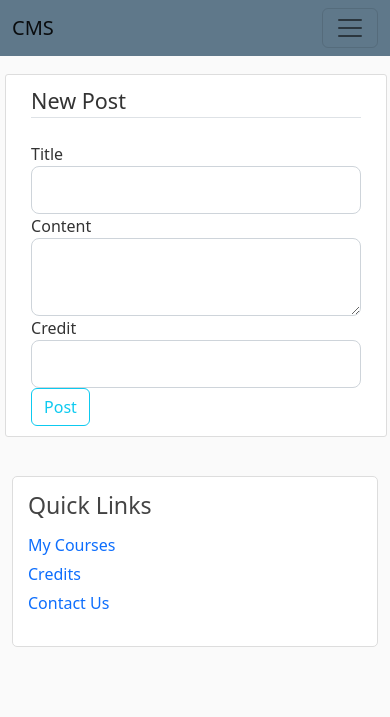
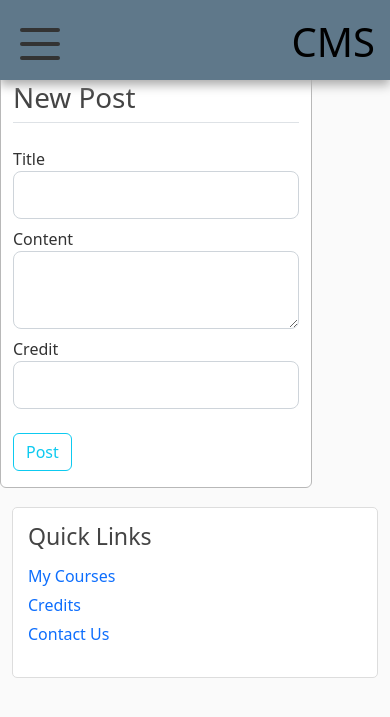
Before and after one commit to yxjat/cms, a Flask app: page /posts/new in a window 390 px wide. Shown: the top 717 px of the page. Run offline with Flask 2, Linux system fonts and the light colour scheme; a user stored in the database is signed in; some libraries are stand-ins or nearby versions.

Commit message:
form change and navbar change

```diff
--- a/cms/forms.py
+++ b/cms/forms.py
@@ -11,7 +11,7 @@ class regform(FlaskForm):
 
     email = StringField('Email',  validators =[DataRequired(),Email() ])
     password = PasswordField('Password', validators=[DataRequired()])
-    confpassword = PasswordField('ConfPassword', validators=[DataRequired(), EqualTo('password')])
+    confpassword = PasswordField('ConfirmPassword', validators=[DataRequired(), EqualTo('password')])
     isProf = BooleanField('Check for course instructors')
     submit = SubmitField('Sign Up')
 
@@ -99,7 +99,7 @@ class enrollment_form(FlaskForm):
     submit = SubmitField('Enrol')
 
 class contactForm(FlaskForm):
-    name = StringField('Enter your name', validators = [DataRequired()])
-    email = StringField('Enter your email address', validators = [DataRequired(),Email()])
-    content = TextAreaField('Your Message', validators = [DataRequired()])
+    name = StringField('Name', validators = [DataRequired()])
+    email = StringField('Email', validators = [DataRequired(),Email()])
+    content = TextAreaField('Message', validators = [DataRequired()])
     submit = SubmitField('Submit')
--- /dev/null
+++ b/cms/static/contact.css
@@ -0,0 +1,6 @@
+.contactform{
+   background: #FFFFFF;
+    border-radius: 6px;
+    width: 80%;
+    border: 1px solid #B8B8B8;
+}
--- a/cms/static/login.css
+++ b/cms/static/login.css
@@ -10,6 +10,7 @@
 }
 .loginform{
   padding-bottom: 10px;
+
 }
 .formb .text-muted2{
 margin-top: 5px;
--- a/cms/static/main.css
+++ b/cms/static/main.css
@@ -8,31 +8,7 @@ body {
     color: #444444;
   }
 
-  .bg-steel {
-    background-color: #5f788a;
-  }
 
-
-  .site-header .navbar-nav .nav-link {
-    color: #cbd5db;
-    margin-left: 20px;
-    font-weight: 600;
-  }
-
-  .site-header .navbar-nav .nav-link:hover {
-    color: #ffffff;
-  }
-
-  .site-header .navbar-nav .nav-link.active {
-    font-weight: bold;
-  }
-
-  .divcontain-section{
-    display: flex;
-    flex-direction: column;
-    justify-content: center;
-    align-items: center;
-  }
   .content-section {
     background: #ffffff;
     padding: 10px 20px;
--- /dev/null
+++ b/cms/static/navbar.css
@@ -0,0 +1,142 @@
+.navbar input[type='checkbox'],
+.navbar .hamburger-lines{
+    display:none;
+}
+.navbar{
+    box-shadow: 0px 5px 10px 0px #aaa;
+    position:fixed;
+    width: 100%;
+    background: #5f788a;
+}
+.navbar-container{
+    display:flex;
+    justify-content: space-between;
+    height: 50px;
+    align-items:center;
+}
+.menu-items{
+   order:2;
+   display:flex;
+}
+.menu-items li{
+    list-style:none;
+    margin-left:1.5rem;
+    margin-top: 6px;
+    font-size:1.3rem;
+}
+.logo{
+    order:1;
+    font-size: 2rem;
+    color:black;
+}
+.navbar a{
+    color:black;
+    text-decoration: none;
+    font-weight: 500;
+    transition: 0.3s ease-in-out;
+}
+.navbar a:hover{
+    color: #319bf7;
+}
+@media(max-width: 768px){
+
+    .navbar-container input[type='checkbox'],
+    .navbar-container .hamburger-lines{
+        display:block;
+    }
+    .navbar-container{
+        display:block;
+        position:relative;
+        height: 64px;
+    }
+    .navbar-container input[type='checkbox']{
+        position:absolute;
+        display:block;
+        height:32px;
+        width:40px;
+        top:20px;
+        left:20px;
+        z-index:3;
+        opacity:0;
+
+
+    }
+    .navbar-container .hamburger-lines{
+        display:block;
+        height:32px;
+        width: 40px;
+        position:absolute;
+        top:20px;
+        left:20px;
+        z-index:2;
+        display:flex;
+        flex-direction:column;
+        justify-content: space-between;
+    }
+    .navbar-container .hamburger-lines .line{
+        display:block;
+        height: 4px;
+        width: 100%;
+        border-radius:10px;
+        background: #333333;
+    }
+    .navbar-container .hamburger-lines .line1{
+        transform-origin: 0% 0%;
+        transition: transform 0.4s ease-in-out;
+    }
+    .navbar-container .hamburger-lines .line2{
+
+        transition: transform 0.4s ease-in-out;
+    }
+    .navbar-container .hamburger-lines .line3{
+        transform-origin: 0% 100%;
+        transition: transform 0.4s ease-in-out;
+    }
+    .navbar .menu-items{
+        padding-top: 100px;
+        background: #5f788a;
+        height: 100vh;
+        max-width: 300px;
+        transform: translateX(-150%);
+        display:flex;
+        flex-direction: column;
+        margin-left:-40px;
+        padding-left: 50px;
+        transition: transform 0.5s ease-in-out;
+        box-shadow: 5px 0px 10px 0px #aaa;
+    }
+    .navbar .menu-items li{
+        margin-bottom: 3rem;
+        font-size:2rem;
+        font-weight: 500;
+
+    }
+    .logo{
+        position: absolute;
+        top: 10px;
+        right:15px;
+        font-size:2.5rem;
+    }
+    .navbar-container input[type="checkbox"]:checked ~.menu-items{
+        transform: translateX(0);
+    }
+    .navbar-container input[type="checkbox"]:checked ~.hamburger-lines .line1{
+       transform: rotate(45deg);
+    }
+
+    .navbar-container input[type="checkbox"]:checked ~.hamburger-lines .line2{
+       transform: scaleY(0);
+    }
+
+    .navbar-container input[type="checkbox"]:checked ~.hamburger-lines .line3{
+       transform: rotate(-45deg);
+    }
+    .navbar .menu-items{
+        padding-top: 100px;
+        padding-right: 10px;
+    }
+
+    .main-title{
+        display: none;
+    }
+}
--- a/cms/static/register.css
+++ b/cms/static/register.css
@@ -5,6 +5,8 @@
     border-radius: 10px;
     padding: 15px;
     margin-top: 5px;
+    border: 1px solid #B8B8B8;
+
 }
 
 .reggroup{
--- a/cms/templates/create_post.html
+++ b/cms/templates/create_post.html
@@ -1,14 +1,14 @@
 {% extends "layout.html" %}
 {% block content %}
-<div class = "content-section">
+<div class = "contactform">
     <form method="POST" action="">
         {{form.hidden_tag()}}
         <fieldset class = "form-group">
-            <legend class = "border-bottom mb-4">
-                {{legend}}
+            <legend class = "border-bottom mb-4 mt-2 pt-1">
+                <h1>{{legend}}</h1>
             </legend>
 
-            <div class="form-group">
+            <div class="form-group ">
                 {{form.title.label(class = "form-control-label")}}
                 {% if form.title.errors %}
                     {{form.title(class = "form-control form-control-lg is-invalid")}}
@@ -21,7 +21,7 @@
                     {{form.title(class = "form-control form-control-lg")}}
                 {% endif %}
             </div>
-            <div class="form-group">
+            <div class="form-group mt-2">
                 {{form.content.label(class = "form-control-label")}}
                 {% if form.content.errors %}
                     {{form.content(class = "form-control form-control-lg is-invalid")}}
@@ -35,7 +35,7 @@
                 {% endif %}
             </div>
 
-            <div class="form-group">
+            <div class="form-group mt-2">
                 {{form.credit.label(class = "form-control-label")}}
                 {% if form.credit.errors %}
                     {{form.credit(class = "form-control form-control-lg is-invalid")}}
@@ -50,7 +50,7 @@
             </div>
 
         </fieldset>
-        <div class = "form-group">
+        <div class = "form-group mt-4 mb-3">
             {{form.submit(class= "btn btn-outline-info")}}
         </div>
     </form>
--- a/cms/templates/layout.html
+++ b/cms/templates/layout.html
@@ -14,6 +14,8 @@
   <link rel="stylesheet" type= "text/css" href="{{url_for('static', filename = 'login.css')}}">
   <link rel="stylesheet" type= "text/css" href="{{url_for('static', filename = 'register.css')}}">
   <link rel="stylesheet" type= "text/css" href="{{url_for('static', filename = 'account.css')}}">
+  <link rel="stylesheet" type= "text/css" href="{{url_for('static', filename = 'navbar.css')}}">
+  <link rel="stylesheet" type= "text/css" href="{{url_for('static', filename = 'contact.css')}}">
   <link rel="stylesheet" href="style.css">
   <link rel="stylesheet" href="https://maxcdn.bootstrapcdn.com/font-awesome/4.7.0/css/font-awesome.min.css">
   <script src="https://code.jquery.com/jquery-3.3.1.js"></script>
@@ -56,7 +58,7 @@
         </nav>
       </header> -->
 
-    <header class="site-header">
+    <!-- <header class="site-header">
       <nav class="navbar navbar-expand-lg  bg-steel">
         <div class="container-fluid">
           <a class="navbar-brand mr-4" href="#">CMS</a>
@@ -94,25 +96,59 @@
                 <a class="nav-link " href="{{url_for('register')}}">Register</a>
               </li>
               {% endif %}
-              <!-- {% if current_user.is_authenticated %}
-                  {%if current_user.isProf == True %}
-                    <a class="nav-item nav-link" href = "{{url_for('new_post')}}"> New Post</a>
-                  {%endif%}
-                  <a class="nav-item nav-link" href = "{{url_for('viewuser', username = current_user.username)}}"> {{current_user.username.capitalize()}} </a>
-                  <a class="nav-item nav-link" href = "{{url_for('account')}}"> Edit Profile </a>
-                  <a class="nav-item nav-link" href = "{{url_for('logout')}}">Logout </a>
-                {% else %}
-                  <a class="nav-item nav-link" href="{{url_for('login')}}">Login</a>
-                  <a class="nav-item nav-link" href="{{url_for('register')}}">Register</a>
-                {% endif %} -->
+
             </ul>
           </div>
         </div>
       </nav>
-    </header>
+    </header> -->
+  <header>
+    <nav class="navbar">
+      <div class="navbar-container container">
+          <input type="checkbox" >
+          <div class="hamburger-lines">
+              <span class="line line1"></span>
+              <span class="line line2"></span>
+              <span class="line line3"></span>
+          </div>
+              <ul class="menu-items">
+                <li >
+                  <a  aria-current="page"  href="{{url_for('home')}}">Home</a>
+                </li>
+                {% if current_user.is_authenticated %}
+                    {%if current_user.isProf == True %}
+                <li >
+                  <a  href="{{url_for('about')}}">About</a>
+                </li>
+                {%endif%}
+                <li >
+                  <a  href = "{{url_for('new_post')}}"> New Post</a>
+                </li>
+                <li >
+                  <a href = "{{url_for('viewuser', username = current_user.username)}}"> {{current_user.username.capitalize()}} </a>
+                </li>
+                <li >
+                  <a href = "{{url_for('account')}}"> Edit Profile </a>
+                </li>
+                <li >
+                  <a href = "{{url_for('logout')}}">Logout</a>
+                </li>
+                {% else %}
+                <li >
+                  <a href="{{url_for('login')}}">Login</a>
+                </li>
+                <li >
+                  <a  href="{{url_for('register')}}">Register</a>
+                </li>
+                {% endif %}
+              </ul>
+              <h1 class="logo">CMS</h1>
 
-    <main role="main" class="container">
-        <div class="row">
+      </div>
+  </nav>
+</header>
+    <main role="main" class="container"  >
+        <div class="row" style="padding-top: 50px;">
         <div class="col-md-9 col-12 rightpart">
             {% with messages = get_flashed_messages(with_categories = true) %}
                 {% if messages %}
@@ -131,15 +167,6 @@
         <div class="col-md-3 col-12 leftpart">
             <div class="quicklinks">
             <h3>Quick Links</h3>
-            <!-- <p class='text-muted'>
-                <ul class="list-group">
-                 {%if current_user.is_authenticated%}
-                <li class="list-group-item list-group-item-light"><a href ="{{url_for("viewuser",username = current_user.username)}}">My Courses</a></li>
-                {%endif%}
-                <li class="list-group-item list-group-item-light"><a href = "{{url_for('credit')}}">Credits</li>
-                <li class="list-group-item list-group-item-light"><a href = "{{url_for('contactUs')}}">Contact Us</a></li>
-                </ul>
-            </p> -->
             <p class="links">
               <a href ="{{url_for("viewuser",username = current_user.username)}}">My Courses</a>
               <a href = "{{url_for('credit')}}">Credits</a>
```
Also changed, not shown: cms/templates/contactUs.html (+5 -5 lines).
